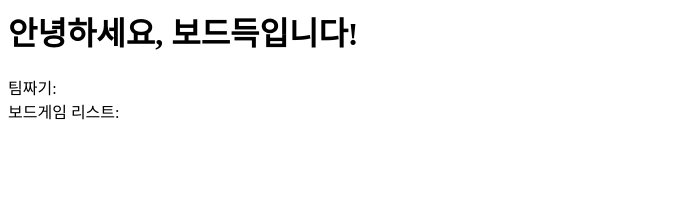
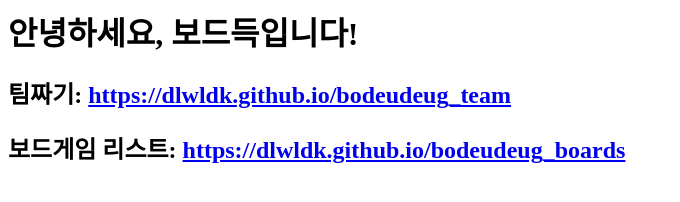
Before and after one commit to dlwldk/dlwldk.github.io, a plain HTML site: page index.html in a window 1280 px wide. Shown: the whole page, without its empty margins (0-680 px from the left). Drawn offline with Linux system fonts and the light colour scheme.

Commit message:
Update index.html

```diff
--- a/index.html
+++ b/index.html
@@ -1,3 +1,5 @@
-<h1>안녕하세요, 보드득입니다!</h1>
-<div>팀짜기: <a href="https://dlwldk.github.io/bodeudeug_team"></a></div>
-<div>보드게임 리스트: <a href="https://dlwldk.github.io/bodeudeug_boards"></a></div>
+<div id="team">
+  <h1>안녕하세요, 보드득입니다!</h1>
+  <h2>팀짜기: <a href="https://dlwldk.github.io/bodeudeug_team">https://dlwldk.github.io/bodeudeug_team</a></h2>
+  <h2>보드게임 리스트: <a href="https://dlwldk.github.io/bodeudeug_boards">https://dlwldk.github.io/bodeudeug_boards</a></h2>
+</div>
```
